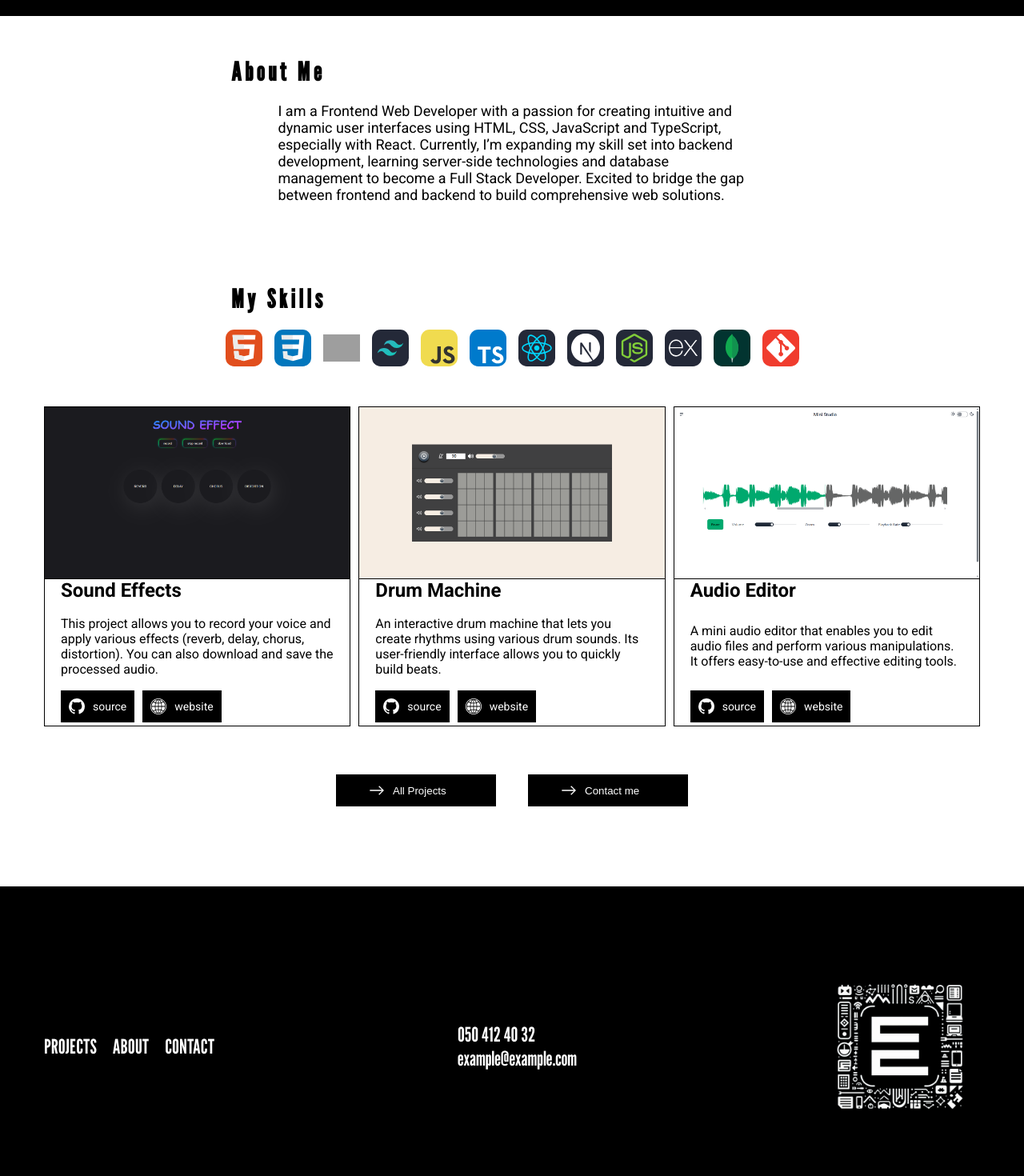
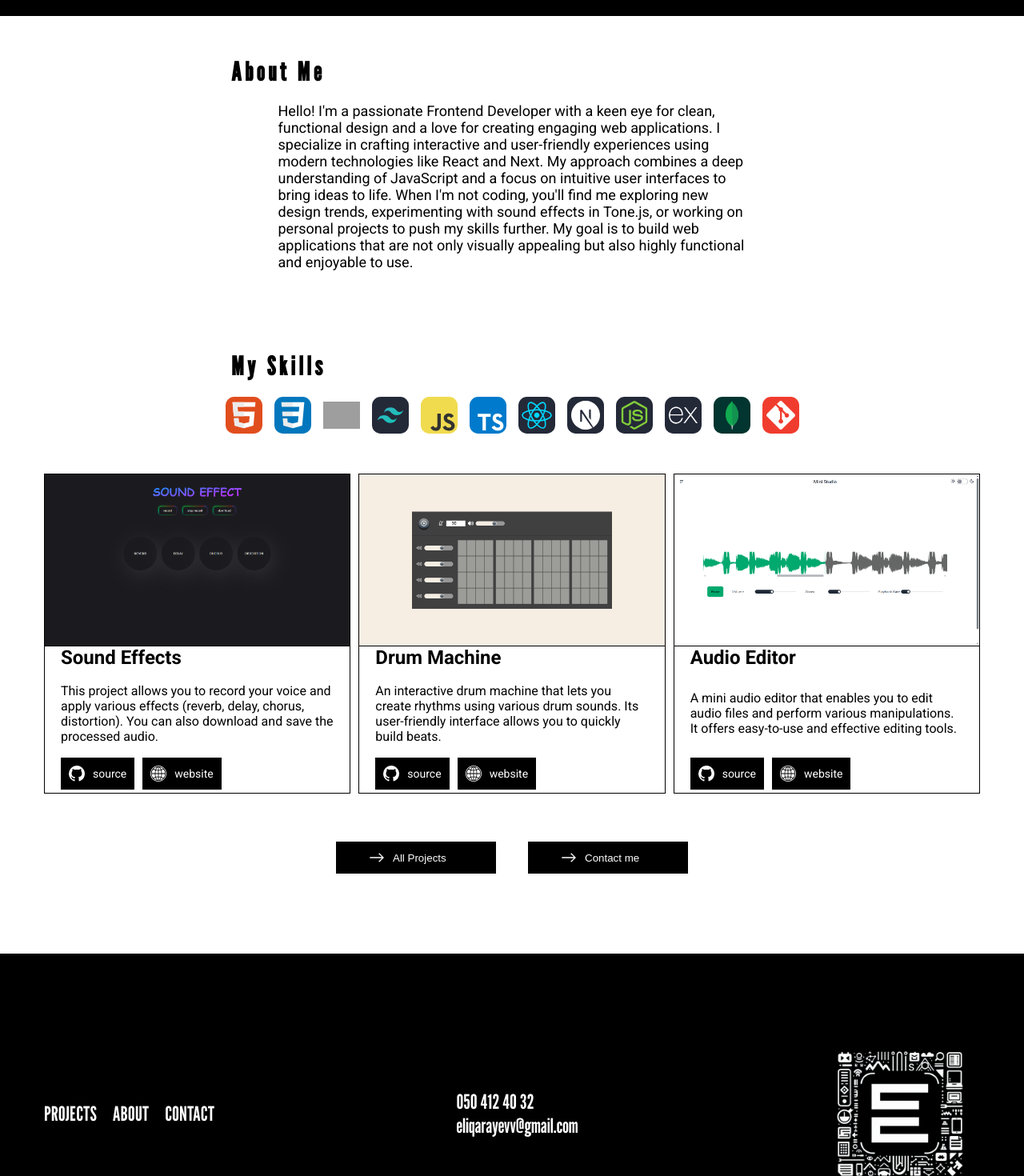
Before and after one commit to e-qa/www, a SvelteKit app: page / in a window 1280 px wide. Shown: the part 880-2350 px from the top of the page at 80% size. Built offline with nearby package versions, Linux system fonts and the light colour scheme; grey boxes are pictures that could not be loaded.

Commit message:
update text

```diff
--- a/src/components/About.svelte
+++ b/src/components/About.svelte
@@ -1,12 +1,16 @@
 <section class="about">
   <h2>About Me</h2>
   <p>
-    I am a Frontend Web Developer with a passion for creating intuitive and
-    dynamic user interfaces using HTML, CSS, JavaScript and TypeScript,
-    especially with React. Currently, I’m expanding my skill set into backend
-    development, learning server-side technologies and database management to
-    become a Full Stack Developer. Excited to bridge the gap between frontend
-    and backend to build comprehensive web solutions.
+    Hello! I'm a passionate Frontend Developer with a keen eye for clean,
+    functional design and a love for creating engaging web applications. I
+    specialize in crafting interactive and user-friendly experiences using
+    modern technologies like React and Next. My approach combines a deep
+    understanding of JavaScript and a focus on intuitive user interfaces to
+    bring ideas to life. When I'm not coding, you'll find me exploring new
+    design trends, experimenting with sound effects in Tone.js, or working on
+    personal projects to push my skills further. My goal is to build web
+    applications that are not only visually appealing but also highly functional
+    and enjoyable to use.
   </p>
 </section>
 
--- a/src/components/Footer.svelte
+++ b/src/components/Footer.svelte
@@ -10,7 +10,7 @@
   </ul>
   <div class="contact">
     <span>050 412 40 32</span>
-    <a href="mailto:example@example.com">example@example.com</a>
+    <a href="mailto:example@example.com">eliqarayevv@gmail.com</a>
   </div>
   <div class="logo">
     <a href="#">
--- a/src/components/Header.svelte
+++ b/src/components/Header.svelte
@@ -20,7 +20,7 @@
           </ul>
         </div>
         <div class="menu-contacts">
-          <span>testl@test.com</span>
+          <span>eliqarayevv@gmail.com</span>
           <span>050 412 40 32</span>
         </div>
       </div>
```
